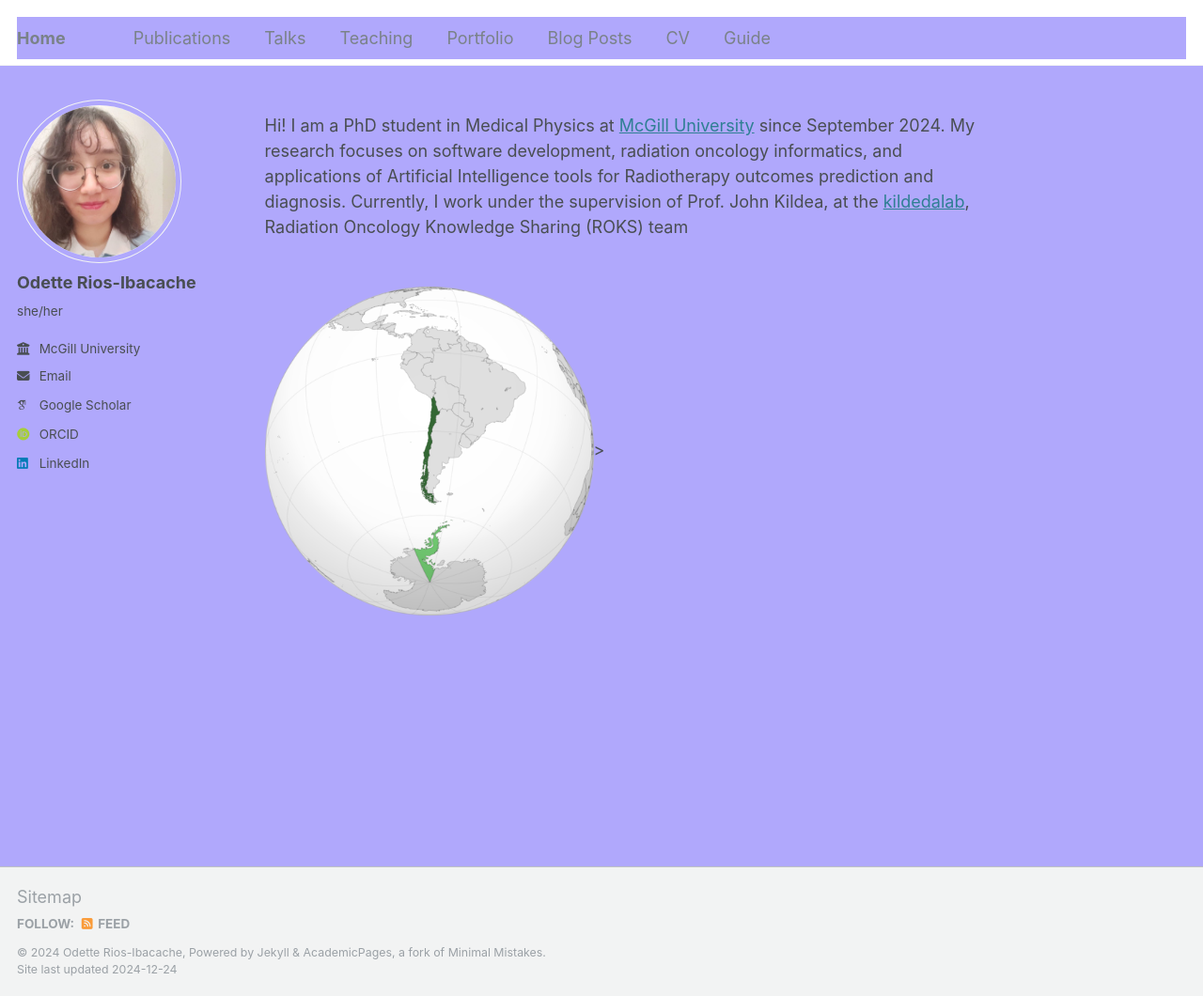
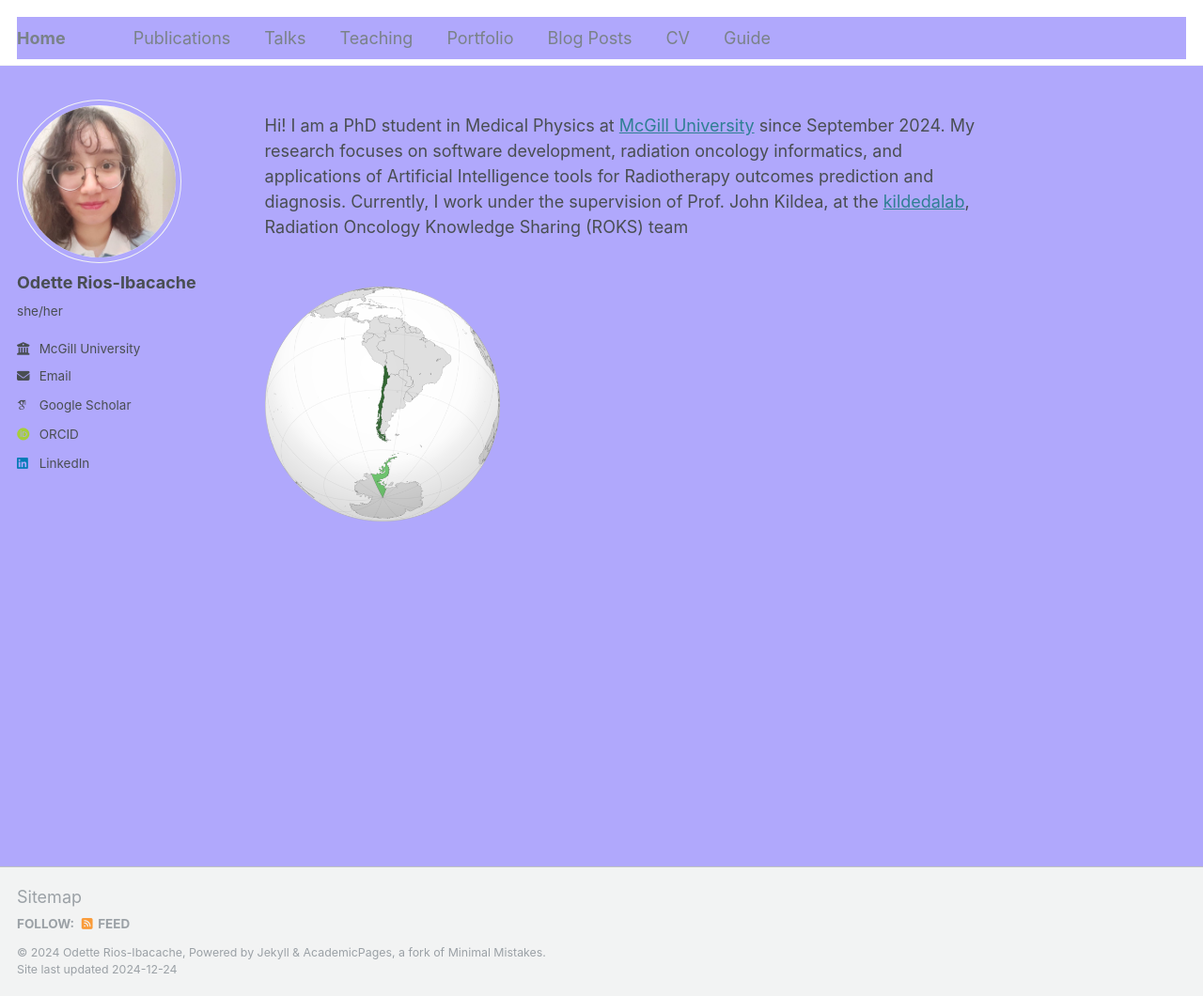
Before and after one commit to OdetteRiosI/odetteriosi.github.io, a Jekyll site: the page built from _pages/about.md, in a window 1280 px wide and 1060 px high. Shown: the whole window at 94% size. Built offline with Jekyll 4.4.1, drawn with Linux system fonts in a browser that asks for light colours; some web fonts are replaced.

Commit message:
Update about.md

```diff
--- a/_pages/about.md
+++ b/_pages/about.md
@@ -9,4 +9,4 @@ redirect_from:
 
 Hi! I am a PhD student in Medical Physics at  [McGill University](https://www.mcgill.ca) since September 2024. My research focuses on software development, radiation oncology informatics, and applications of Artificial Intelligence tools for Radiotherapy outcomes prediction and diagnosis. Currently, I work under the supervision of Prof. John Kildea, at the [kildedalab](https://kildealab.com), Radiation Oncology Knowledge Sharing (ROKS) team
 
-<br/><img src='/images/chile.png' width="350" height="350">>
+<br/><img src='/images/chile.png' width="250" height="250">
```
